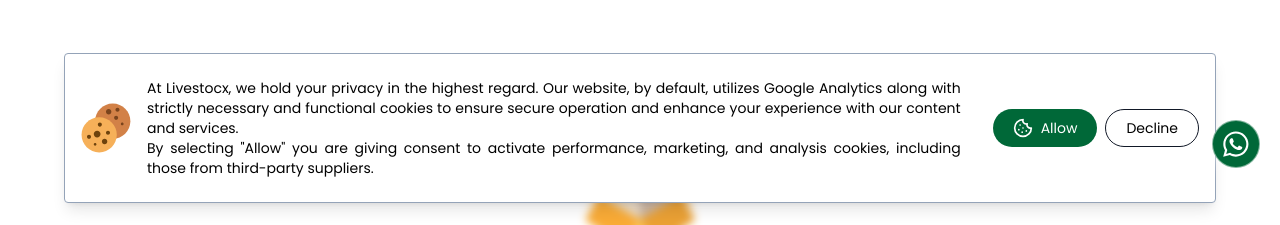
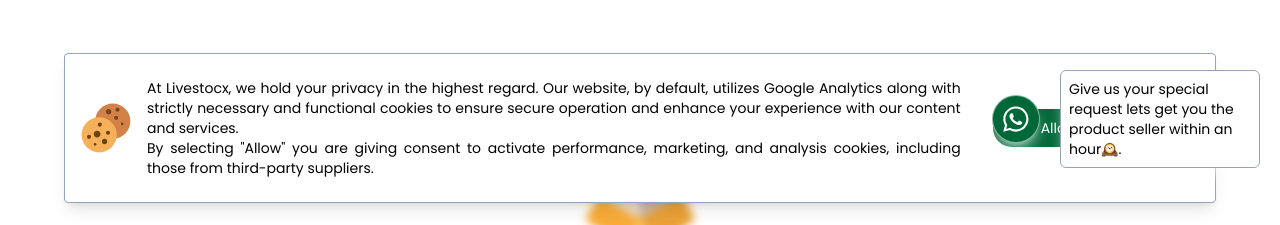
Before and after one commit to livestocx-ng/livestocx-marketplace, a Next.js app: page / in a window 1280 px wide. Shown: the part 512-737 px from the top of the page. Built offline with nearby package versions, Linux system fonts and the light colour scheme; no server answers.

Commit message:
updated contact us button config

```diff
--- a/src/components/modals/contact-us/contact-us-modal.tsx
+++ b/src/components/modals/contact-us/contact-us-modal.tsx
@@ -4,15 +4,21 @@
 const ContactUsModal = () => {
 	return (
 		<div
+			className='
+				flex space-x-5 items-center
+                fixed z-10 mb-10 bottom-20 left- right-5
+            '
+		>
+			<div
 				onClick={() => {
 					// HANDLE REDIRECT TO WHATS APP HERE
-				const url = `https://wa.me/+2348062899590?text=${encodeURIComponent('Give us your special request lets get you the product seller within an hour.')}`;
+					const url = `https://wa.me/+2348062899590`;
 
 					window.open(url, '_blank');
 				}}
 				className='
 					border border-[#ffffff80]
-                fixed z-10 mb-10 bottom-20 left- right-5 bg-main h-12 w-12 rounded-full
+					bg-main h-12 w-12 rounded-full
 					flex flex-col items-center justify-center shadow-[#ffffff80] shadow-lg
 					cursor-pointer hover:-translate-y-1 transition-all ease-in-out duration-700
 				'
@@ -26,6 +32,12 @@
 					src='/icon__whatsapp.svg'
 				/>
 			</div>
+
+			<div className='p-2 border border-slate-400 text-sm text-black w-[200px] rounded-md bg-white shadow-[#ffffff80] shadow-lg'>
+				Give us your special request lets get you the product seller
+				within an hour🕰️.
+			</div>
+		</div>
 	);
 };
 
```
Lines whose indentation alone changed are shown as unchanged.
